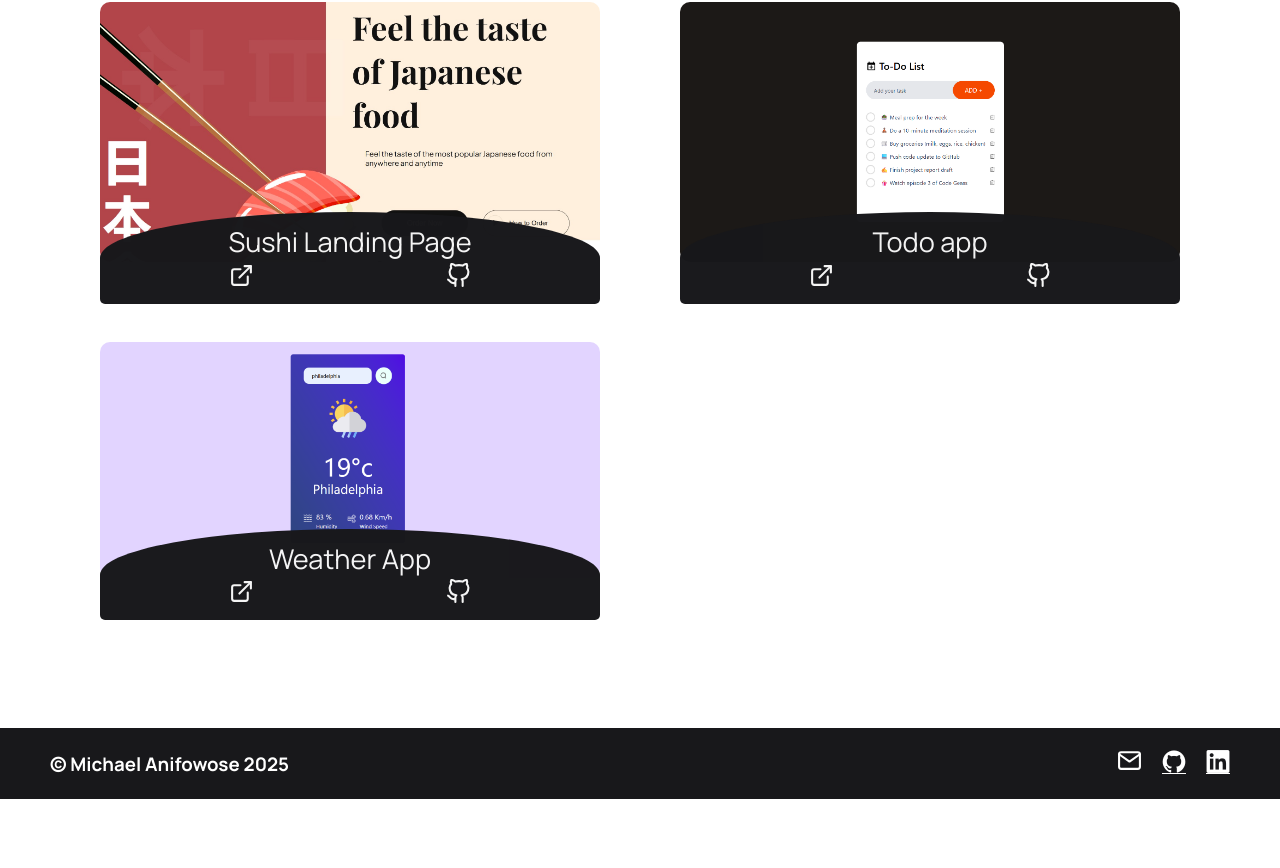
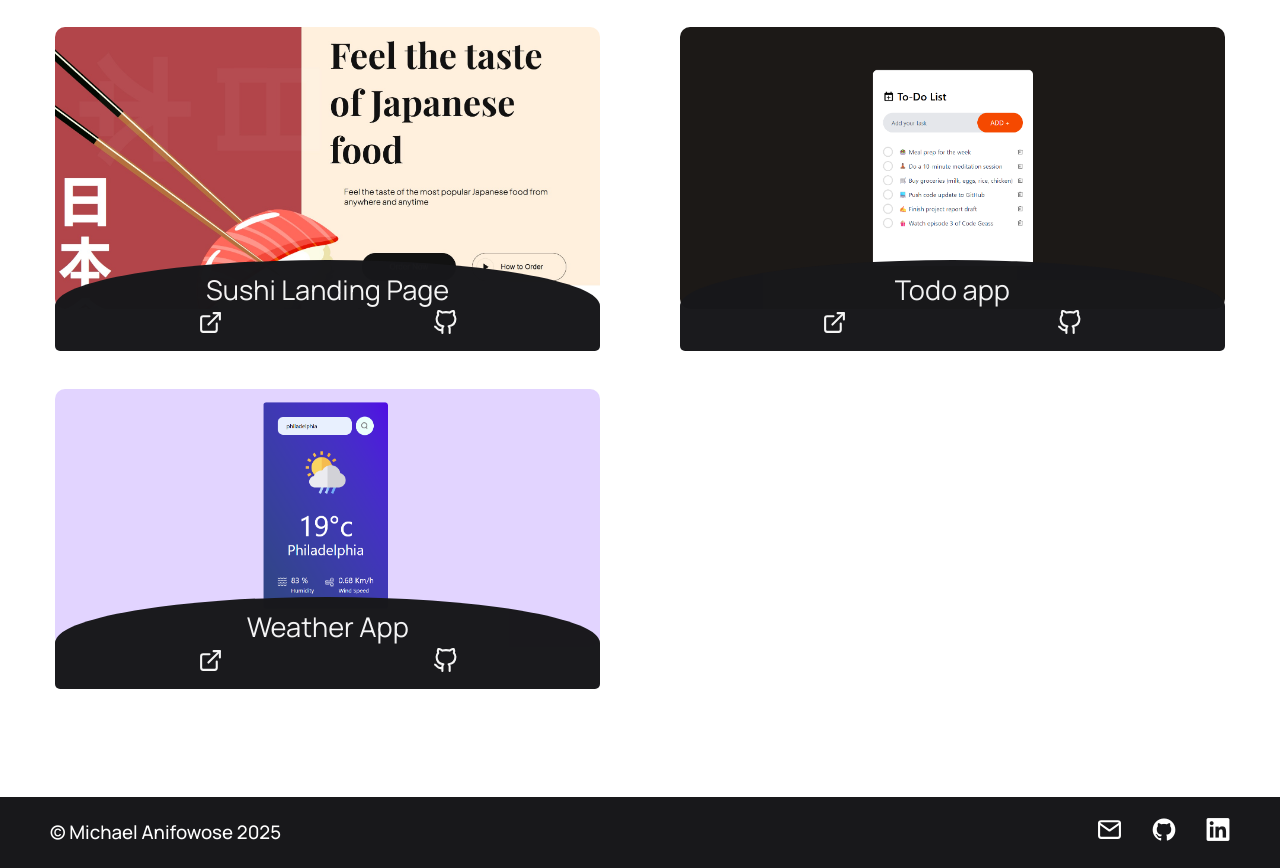
Before and after one commit to msamichael/micky, a React (Vite) app: page / in a window 1280 px wide. Shown: the part 1499-2367 px from the top of the page. Before the commit the page ends 2298 px from the top, so only its background shows below. Built offline with nearby package versions, Linux system fonts and the light colour scheme.

Commit message:
fix issues with mobile responsiveness

```diff
--- a/package.json
+++ b/package.json
@@ -10,6 +10,7 @@
     "preview": "vite preview"
   },
   "dependencies": {
+    "@vercel/analytics": "^1.5.0",
     "react": "^19.1.1",
     "react-dom": "^19.1.1",
     "react-icons": "^5.5.0"
--- a/src/App.jsx
+++ b/src/App.jsx
@@ -4,7 +4,7 @@ import Hero from './sections/Hero';
 import Skill from './sections/Skill';
 import Projects from './sections/Projects';
 import Footer from './sections/Footer';
-
+import { Analytics } from "@vercel/analytics/next";
 const App = () => {
   return (
     <div>
@@ -16,6 +16,7 @@ const App = () => {
       <Projects/>
       </main>
       <Footer/>
+      <Analytics/>
       </div>
   )
 }
--- a/src/index.css
+++ b/src/index.css
@@ -10,7 +10,12 @@
   text-rendering: optimizeLegibility;
   -webkit-font-smoothing: antialiased;
   -moz-osx-font-smoothing: grayscale;
+
   scroll-behavior: smooth;
+}
+
+:root::-webkit-scrollbar {
+  display: none;
 }
 
 
@@ -23,13 +28,14 @@
 }
 body {
   background-color: #ffffff;
-  width: 100%;
+  width: 100vw;
   color: black;
   overflow-x: hidden;
 
 }
 
 main {
+  scrollbar-width: none;
   display: flex;
   flex-direction: column;
   align-items: center;
@@ -132,6 +138,8 @@ transform: scaleX(1);
 .home .intro{
   display: flex;
   align-items: center;
+  justify-content: center;
+
   margin-bottom: 30px;
   gap: 20vw;
   flex-wrap: wrap;
@@ -166,7 +174,6 @@ transform: scaleX(1);
 .skill-grid {
   display: flex;
   flex-wrap: wrap;
-  /* grid-template-columns: repeat(auto-fit, minmax(180px, 6fr)); */
   gap: 3rem;
   margin-top: 15px;
 }
@@ -185,7 +192,7 @@ transform: scaleX(1);
   transition: 0.3s ease;
   box-shadow: 0 2px 6px rgba(0,0,0,0.1);
   cursor: pointer;
-
+  user-select: none;
 }
 
 
@@ -199,9 +206,12 @@ i {
 }
 /* PROJECT */
 
+
+
 .project {
 
   padding-top: 60px;
+  width: 100%;
 
 }
 
@@ -212,6 +222,7 @@ i {
 .project-grid {
   display: grid;
    grid-template-columns: 1fr 1fr;
+   place-content: center;
    margin-top: 15px;
    gap: 5rem;
 }
@@ -222,7 +233,7 @@ i {
   cursor: pointer;
   color: #f5f5f5;
   height: auto;
-  width: 500px;
+  width: 100%;
   position: relative;
 
 }
@@ -280,27 +291,34 @@ i {
   margin-top: 150px;
   padding: 20px 50px;
 
+
+}
+
+.footer h3 {
+  font-weight: 500;
 }
 
 .footer-links {
   display: flex;
   align-items: center;
-  gap: 20px;
+  gap: 30px;
   cursor: pointer;
 
 }
 .footer-links a {
   color: #ffffff;
+  text-decoration: none;
 }
 
 
 @media (max-width: 800px){
+
   body {
     overflow-x: hidden;
   }
 
   main {
-    padding: 0 5vw;
+    padding: 0 2.6vw;
      width: 100vw;
     max-width: 100vw;
 
@@ -363,12 +381,11 @@ i {
   border-radius: 0 0 10px 10px;
 }
 
-.project-card {
-  width: 95%;
-}
 
 .footer {
-  padding: 5px 10px;
+  padding: 30px 20px;
+  gap: 1rem;
+  flex-direction: column-reverse;
 }
 
 
```
Also changed, not shown: 1 other file (tests, documents, lock files or other folders).
